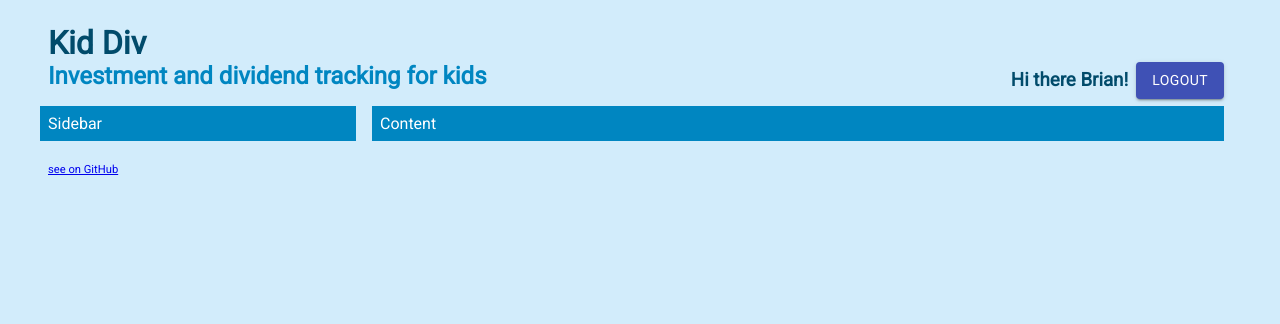
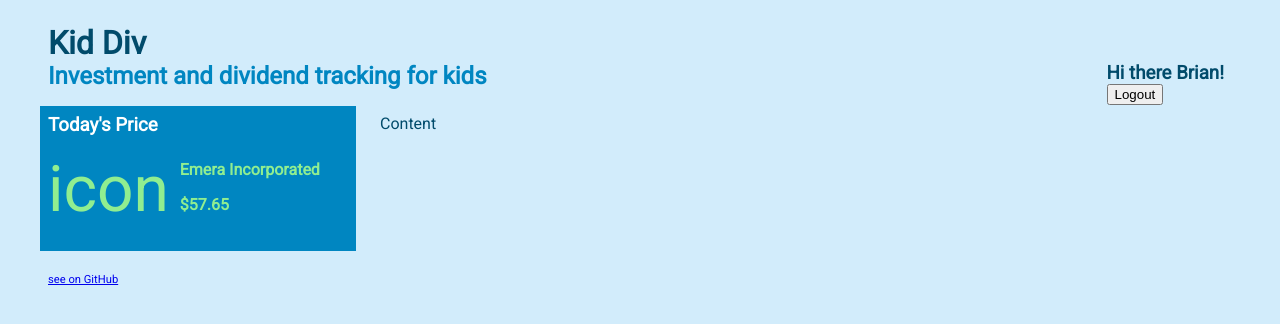
Before and after one commit to briandesousa/kid-div, a React app: page / in a window 1280 px wide. Built offline with nearby package versions, Linux system fonts and the light colour scheme.

Commit message:
remove @material-ui pakages and code

```diff
--- a/package.json
+++ b/package.json
@@ -16,8 +16,6 @@
   "author": "Brian De Sousa",
   "license": "ISC",
   "dependencies": {
-    "@material-ui/core": "^4.4.2",
-    "@material-ui/icons": "^4.4.1",
     "classnames": "^2.2.6",
     "express": "^4.17.1",
     "react": "^16.9.0",
--- a/src/components/App.css
+++ b/src/components/App.css
@@ -18,18 +18,16 @@ header, section, aside, footer {
   max-width: 1200px;
 }
 
-.content {
-  background: #0086C1;
-  margin-right: 1rem;
-  flex: 1;
-  color: #ffffff;
-}
-
 .sidebar {
   background: #0086C1;
   margin-right: 1rem;
   flex: 0 1 300px;
   color: #ffffff;
+}
+
+.content h3,
+.sidebar h3 {
+  margin: 0px;
 }
 
 header {
--- a/src/components/App.js
+++ b/src/components/App.js
@@ -1,9 +1,10 @@
 import React, { useState } from 'react';
 import styles from './App.css';
-import classNames from 'classnames';
 import HeaderLogin from './HeaderLogin';
+import StockSummary from './StockSummary'
 
 export default function App() {
+
   const [content] = useState({
     title: 'Kid Div',
     tagline: 'Investment and dividend tracking for kids'
@@ -13,6 +14,11 @@ export default function App() {
     loggedIn: true,
     userName: 'Brian'
   });
+
+  const [stock] = useState({
+    name: 'Emera Incorporated',
+    price: '$57.65'
+  })
 
   return (
     <main>
@@ -24,13 +30,13 @@ export default function App() {
           </div>
           <h2>{content.tagline}</h2>
         </header>
-        <div className={classNames(styles.flexContainer)}>
+        <div className={styles.flexContainer}>
           <aside className={styles.sidebar}>
-            Sidebar
+            <StockSummary stock={stock} />
           </aside>
           <section className={styles.content}>
             Content
-          </section>
+            </section>
         </div>
         <footer>
           <a href="https://github.com/briandesousa/kid-div" target="_blank" rel="noopener noreferrer">see on GitHub</a>
--- a/src/components/HeaderLogin.js
+++ b/src/components/HeaderLogin.js
@@ -1,36 +1,16 @@
 import React from 'react';
-import { makeStyles } from '@material-ui/core/styles';
-import Button from '@material-ui/core/Button';
-import PersonIcon from '@material-ui/icons/Person';
 
 export default function HeaderLogin(props) {
 
-  // generate dynamic styles based on Material UI theme
-  const styles = makeStyles(theme => ({
-    leftIcon: {
-      marginRight: theme.spacing(1)
-    },
-    userName: {
-      marginRight: theme.spacing(1),
-      verticalAlign: 'middle',
-      display: 'inline'
-    }
-  }))();
-
   if (!props.user.loggedIn) {
     return (
-      <Button variant="contained" color="primary">
-        <PersonIcon className={styles.leftIcon} />
-        Login
-      </Button>
+      <button>Login</button>
     )
   } else {
     return (
       <div>
-        <h3 className={styles.userName}>Hi there {props.user.userName}!</h3>
-        <Button variant="contained" color="primary">
-          Logout
-        </Button>
+        <h3>Hi there {props.user.userName}!</h3>
+        <button>Logout</button>
       </div>
     );
   }
--- /dev/null
+++ b/src/components/StockSummary.css
@@ -0,0 +1,21 @@
+.stockPriceIcon {
+  margin-right: 0.5rem;
+  font-size: 4rem;
+}
+
+.flexContainer {
+  display: flex;
+  color: lightgreen;
+}
+
+.stockPriceIconContainer {
+  flex-grow: 1;
+  font-weight: 'bold';
+
+}
+
+.stockPriceDescription {
+  flex-grow: 10;
+  padding-top: 0.5rem;
+  font-weight: bold;
+}
--- /dev/null
+++ b/src/components/StockSummary.js
@@ -0,0 +1,30 @@
+import React from 'react';
+import PropTypes from 'prop-types';
+import styles from './StockSummary.css'
+
+function StockSummary(props) {
+
+  return (
+    <div>
+      <h3>Today&apos;s Price</h3>
+      <div className={styles.flexContainer}>
+        <div className={styles.stockPriceIconContainer}>
+          <p><span className={styles.stockPriceIcon}>icon</span></p>
+        </div>
+        <div className={styles.stockPriceDescription}>
+          <p>{props.stock.name}</p>
+          <p>{props.stock.price}</p>
+        </div>
+      </div>
+    </div>
+  );
+}
+
+StockSummary.propTypes = {
+  stock: PropTypes.shape({
+    name: PropTypes.string,
+    price: PropTypes.string
+  })
+}
+
+export default StockSummary;
```
Also changed, not shown: 1 other file.
